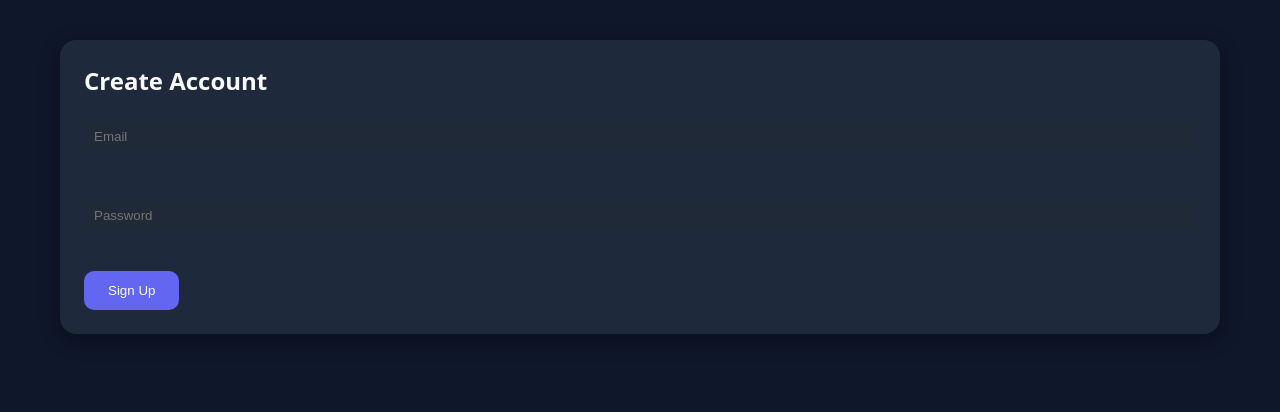
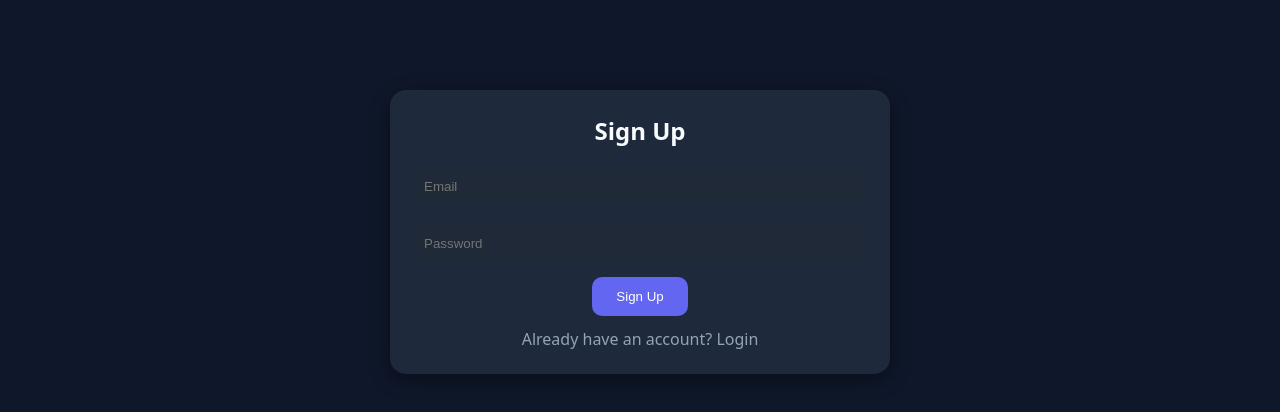
Before and after one commit to Rabbi111-cloud/AI--Assessment-Platform, a Next.js app: page /signup in a window 1280 px wide. Shown: the top 412 px of the page. Built offline with nearby package versions, Linux system fonts and the light colour scheme.

Commit message:
Update page.js

```diff
--- a/app/(auth)/signup/page.js
+++ b/app/(auth)/signup/page.js
@@ -1,42 +1,37 @@
 "use client";
-
+import { useRouter } from "next/navigation";
 import { createUserWithEmailAndPassword } from "firebase/auth";
-import { doc, setDoc } from "firebase/firestore";
-import { auth, db } from "../../../lib/firebase";
+import { auth } from "../../../lib/firebase";
 
 export default function Signup() {
+  const router = useRouter();
+
   async function handleSignup(e) {
     e.preventDefault();
     const email = e.target.email.value;
     const password = e.target.password.value;
 
-    const userCredential = await createUserWithEmailAndPassword(
-      auth,
-      email,
-      password
-    );
-
-    await setDoc(doc(db, "users", userCredential.user.uid), {
-      email,
-      role: "developer",
-      createdAt: Date.now()
-    });
-
-    window.location.href = "/dashboard/developer";
+    try {
+      await createUserWithEmailAndPassword(auth, email, password);
+      // After signup, redirect to login
+      router.push("/login");
+    } catch (err) {
+      alert(err.message);
+    }
   }
 
   return (
     <main className="container">
-      <div className="card">
-        <h2>Create Account</h2>
-
+      <div className="card" style={{ maxWidth: "500px", margin: "50px auto", textAlign: "center" }}>
+        <h2>Sign Up</h2>
         <form onSubmit={handleSignup}>
-          <input name="email" placeholder="Email" required />
-          <br /><br />
+          <input name="email" type="email" placeholder="Email" required />
           <input name="password" type="password" placeholder="Password" required />
-          <br /><br />
           <button className="button">Sign Up</button>
         </form>
+        <p style={{ marginTop: "12px", color: "var(--muted)" }}>
+          Already have an account? <a href="/login">Login</a>
+        </p>
       </div>
     </main>
   );
```
